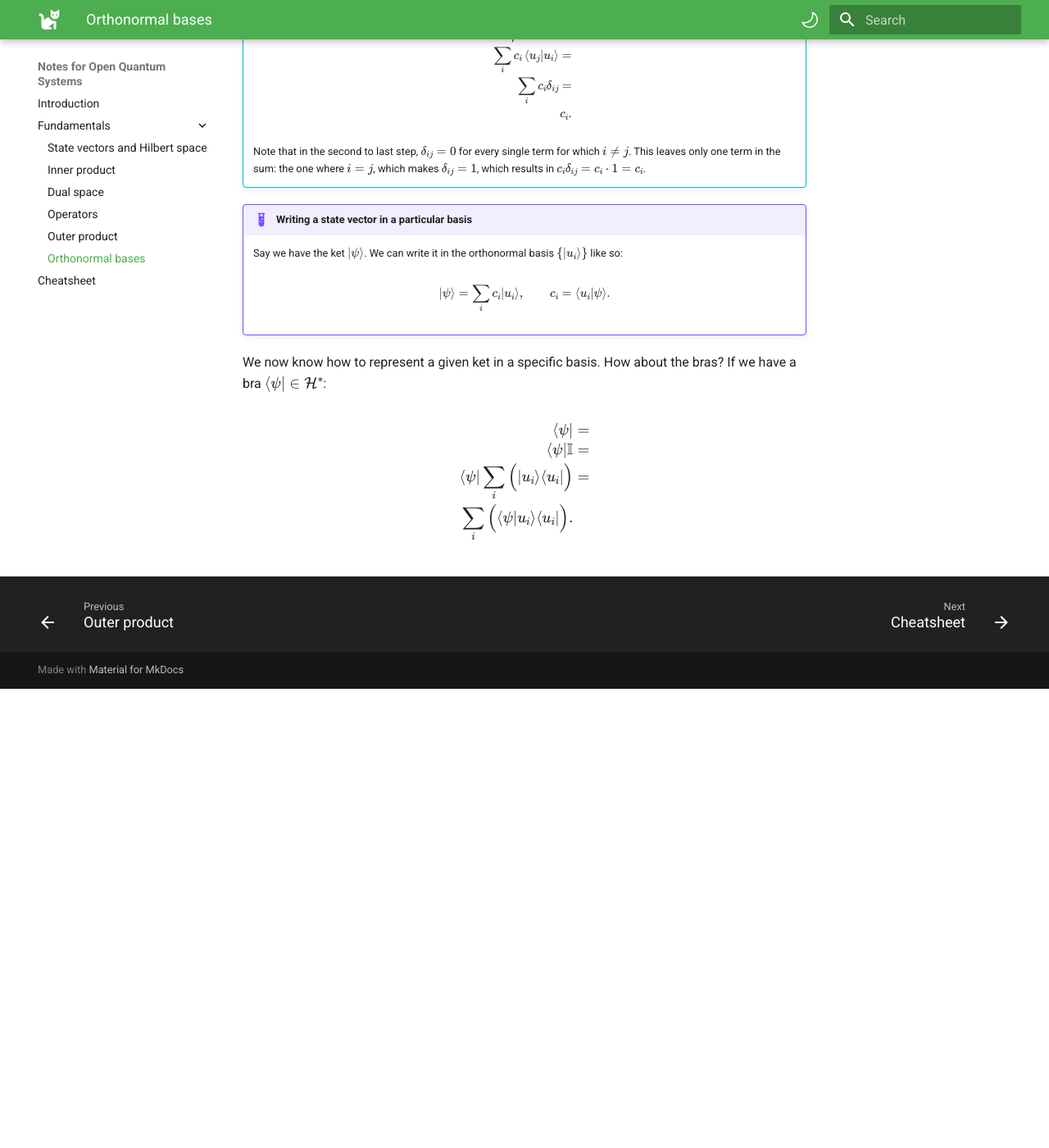
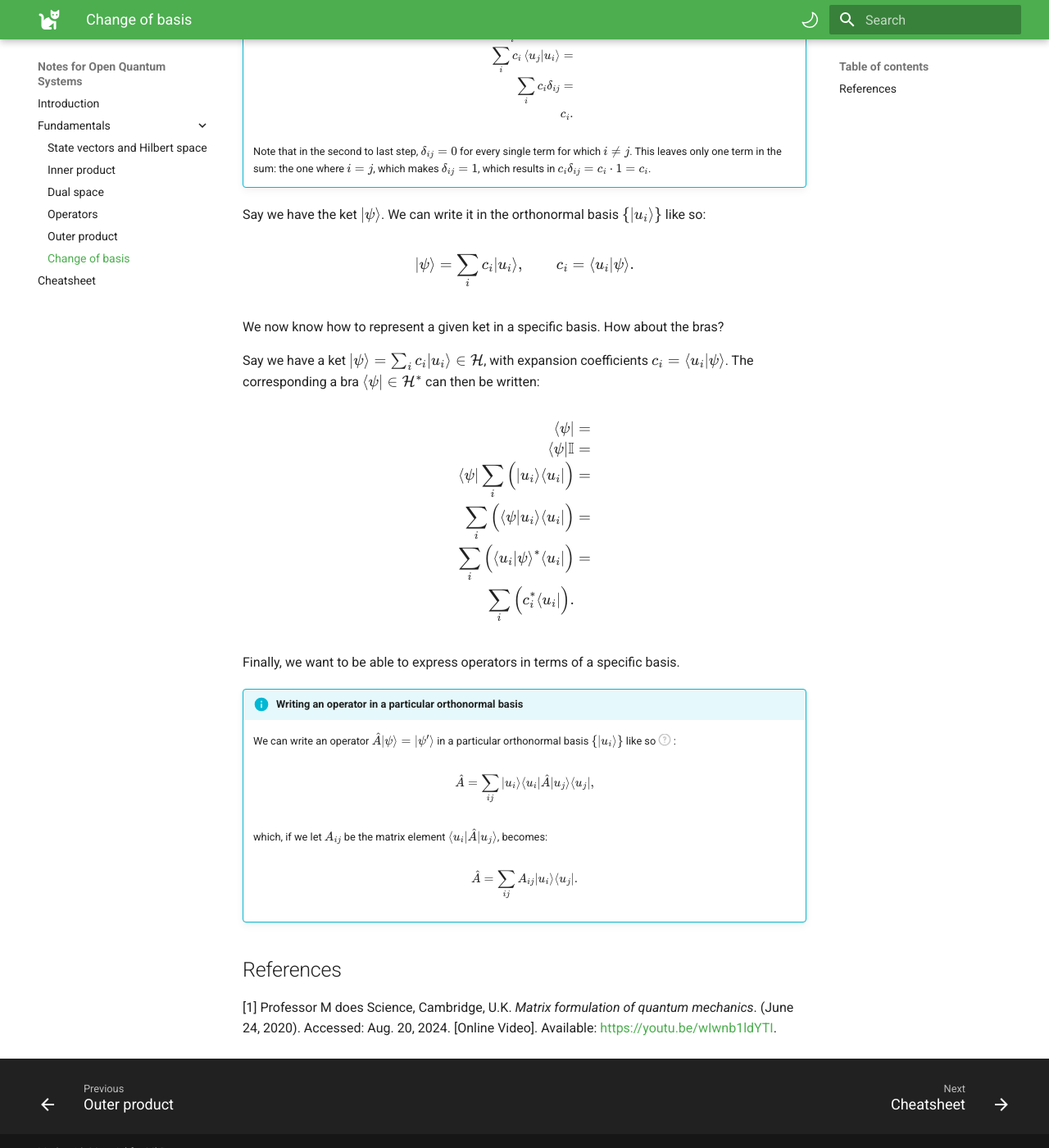
Before and after one commit to elviralaurin/notes-oqs, an MkDocs documentation site: the page built from docs/fundamentals/change-of-basis.md, in a window 1280 px wide and 1400 px high, scrolled down 848 px. Shown: the whole window at 82% size. Built offline with MkDocs 1.6.1 and Material for MkDocs 9.7.7, drawn with Linux system fonts in a browser that asks for light colours; before the commit the page ends 1688 px from its top, so only the background shows below that; some of the changed text lies outside the part shown.

Commit message:
Write first draft of change-of-basis

```diff
--- a/docs/fundamentals/orthonormal-bases.md
+++ b/docs/fundamentals/change-of-basis.md
@@ -1,4 +1,4 @@
-# Orthonormal bases
+# Change of basis
 A state vector $\ket{\psi}$ can be written in terms of a set of basis vectors $\{\ket{u_i}\}$, which spans $\mathcal{H}$.
 
 In the vast majority of cases, we'll be dealing with orthonormal bases:
@@ -44,20 +44,44 @@ where $c_i$ is the expansion coefficient for the $i$th basis vector $\ket{u_i}$.
 
     Note that in the second to last step, $\delta_{ij} = 0$ for every single term for which $i \neq j$. This leaves only one term in the sum: the one where $i = j$, which makes $\delta_{ij} = 1$, which results in $c_i\delta_{ij} = c_i \cdot 1 = c_i$.
 
-!!! example "Writing a state vector in a particular basis"
-    Say we have the ket $\ket{\psi}$. We can write it in the orthonormal basis $\{\ket{u_i}\}$ like so:
+Say we have the ket $\ket{\psi}$. We can write it in the orthonormal basis $\{\ket{u_i}\}$ like so:
 
-    $$
-    \ket{\psi} = \sum_i{c_i\ket{u_i}}, \quad\quad c_i = \braket{u_i | \psi}.
-    $$
+$$
+\ket{\psi} = \sum_i{c_i\ket{u_i}}, \quad\quad c_i = \braket{u_i | \psi}.
+$$
 
-We now know how to represent a given ket in a specific basis. How about the bras? If we have a bra $\bra{\psi} \in \mathcal{H}^*$:
+We now know how to represent a given ket in a specific basis. How about the bras?
+
+Say we have a ket $\ket{\psi} = \sum_i{c_i\ket{u_i}} \in \mathcal{H}$, with expansion coefficients $c_i = \braket{u_i | \psi}$. The corresponding a bra $\bra{\psi} \in \mathcal{H}^*$ can then be written:
 
 $$
 \begin{align}
     \bra{\psi} &=\\
     \bra{\psi}\mathbb{I} &=\\
     \bra{\psi} \sum_i{\Bigl(\ket{u_i}\bra{u_i}\Bigr)} &=\\
-    \sum_i{\Bigl(\braket{\psi | u_i}\bra{u_i}\Bigr)}.
+    \sum_i{\Bigl(\braket{\psi | u_i}\bra{u_i}\Bigr)} &=\\
+    \sum_i{\Bigl(\braket{u_i | \psi}^*\bra{u_i}\Bigr)} &=\\
+    \sum_i{\Bigl(c_i^*\bra{u_i}\Bigr)}.
 \end{align}
 $$
+
+Finally, we want to be able to express operators in terms of a specific basis.
+
+!!! info "Writing an operator in a particular orthonormal basis"
+    We can write an operator $\hat{A}\ket{\psi} = \ket{\psi'}$ in a particular orthonormal basis $\{\ket{u_i}\}$ like so(1):
+    { .annotate }
+
+    1.    See [[1]](#prof-m-matrix) for proof.
+
+    $$
+    \hat{A} = \sum_{ij}{\ket{u_i}\bra{u_i}\hat{A}\ket{u_j}\bra{u_j}},
+    $$
+
+    which, if we let $A_{ij}$ be the matrix element $\bra{u_i}\hat{A}\ket{u_j}$, becomes:
+
+    $$
+    \hat{A} = \sum_{ij}{A_{ij}\ket{u_i}\bra{u_j}}.
+    $$
+
+## References
+<span id="prof-m-matrix">[1]</span> Professor M does Science, Cambridge, U.K. *Matrix formulation of quantum mechanics*. (June 24, 2020). Accessed: Aug. 20, 2024. [Online Video]. Available: [https://youtu.be/wIwnb1ldYTI](https://youtu.be/wIwnb1ldYTI).
--- a/mkdocs.yml
+++ b/mkdocs.yml
@@ -46,7 +46,7 @@ nav:
     - Dual space: fundamentals/dual-space.md
     - Operators: fundamentals/operators.md
     - Outer product: fundamentals/outer-product.md
-    - Orthonormal bases: fundamentals/orthonormal-bases.md
+    - Change of basis: fundamentals/change-of-basis.md
   - Cheatsheet: cheatsheet.md
 
 markdown_extensions:
```
Also changed, not shown: docs/cheatsheet.md (+14 -0 lines), docs/fundamentals/dual-space.md (+3 -0 lines), docs/fundamentals/operators.md (+2 -0 lines).
